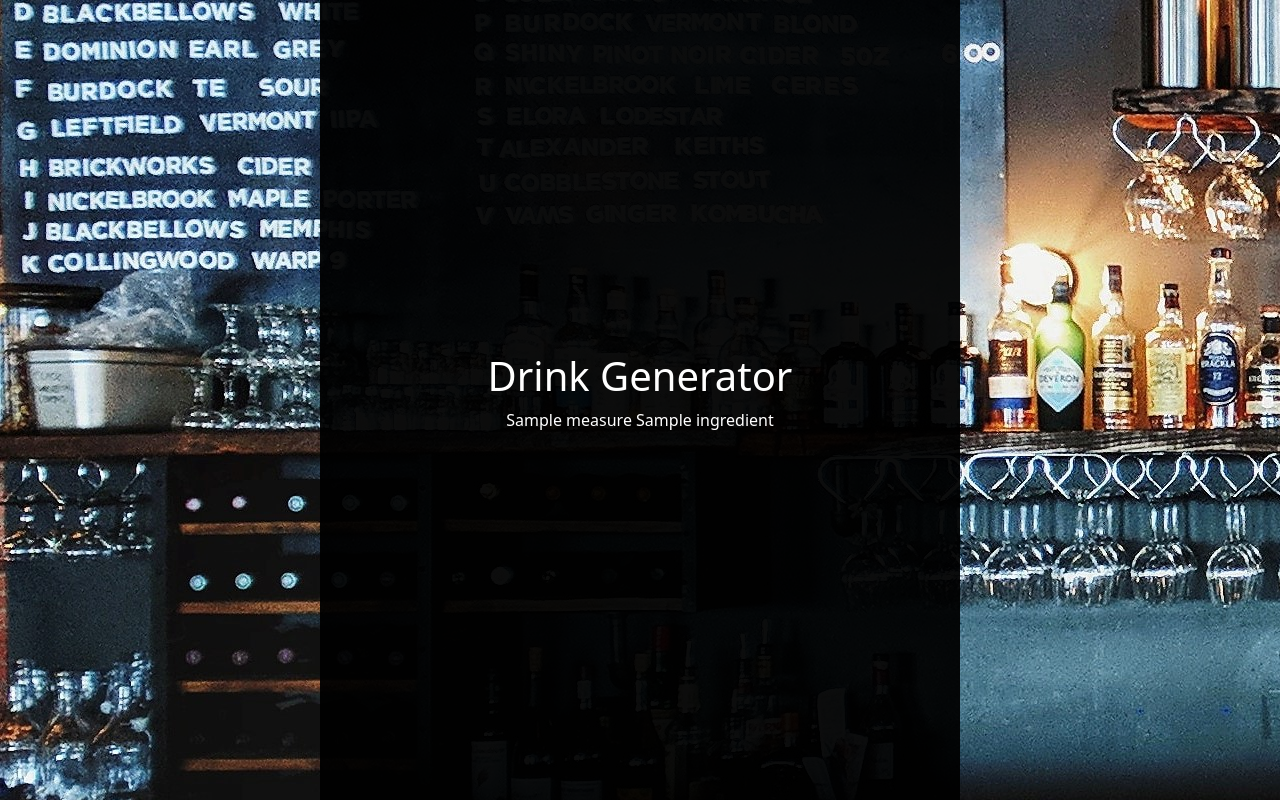
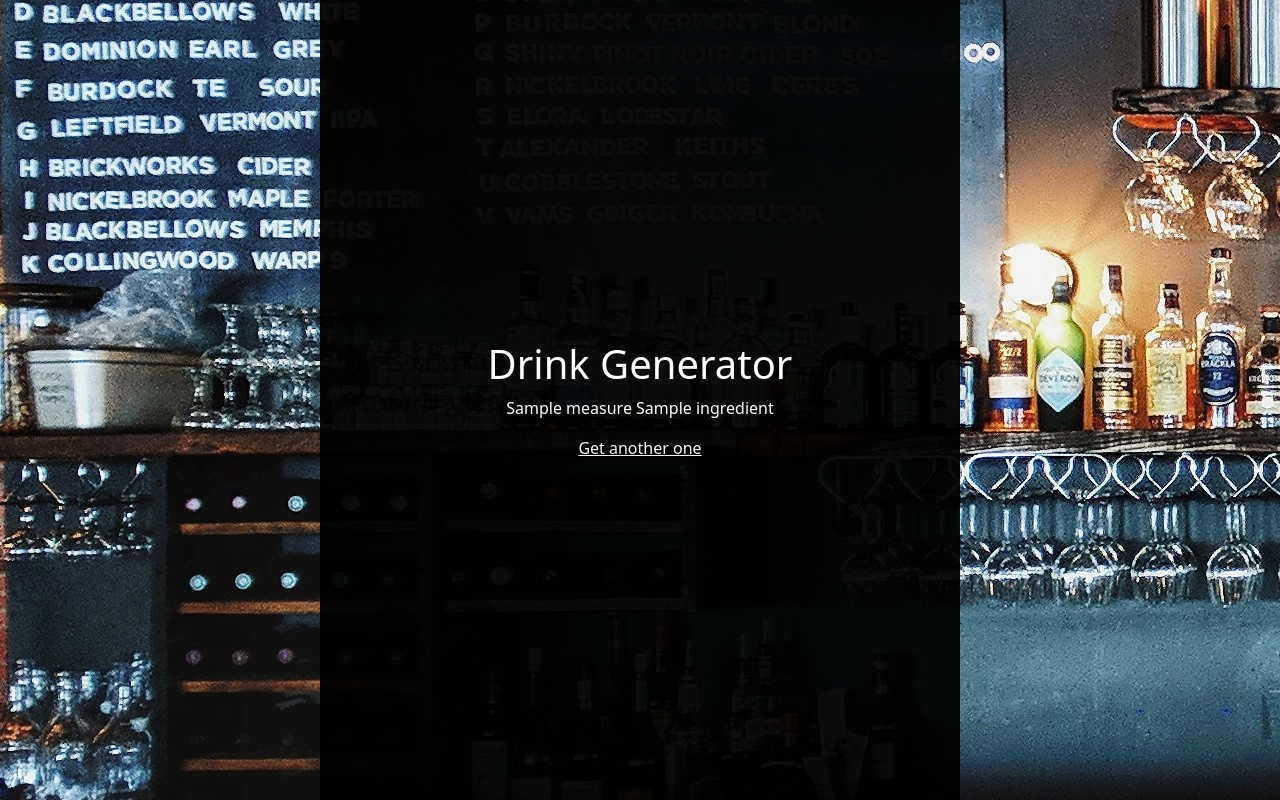
Before and after one commit to NoahWhite1115/DrinkGen-backend, a Flask app: template app/templates/index.html in a window 1280 px wide. Run offline with Flask 2, Linux system fonts and the light colour scheme; the template is opened without the code that fills it: most values are stand-ins (such as "Sample title", 1, 10 or a date in 2020); parts of the project's set-up code (start-up, migrations or seed data) failed here and were passed over.

Commit message:
Link to refresh added

```diff
--- a/app/templates/index.html
+++ b/app/templates/index.html
@@ -24,6 +24,7 @@
               {% for ingredient in ingredients %}
               <div><p>{{ ingredient.measure }} {{ ingredient.ingredient }}</p></div>
               {% endfor %}
+              <a href='?' class="link-light">Get another one</a>
           </div>
         </div>
       </div>
```
